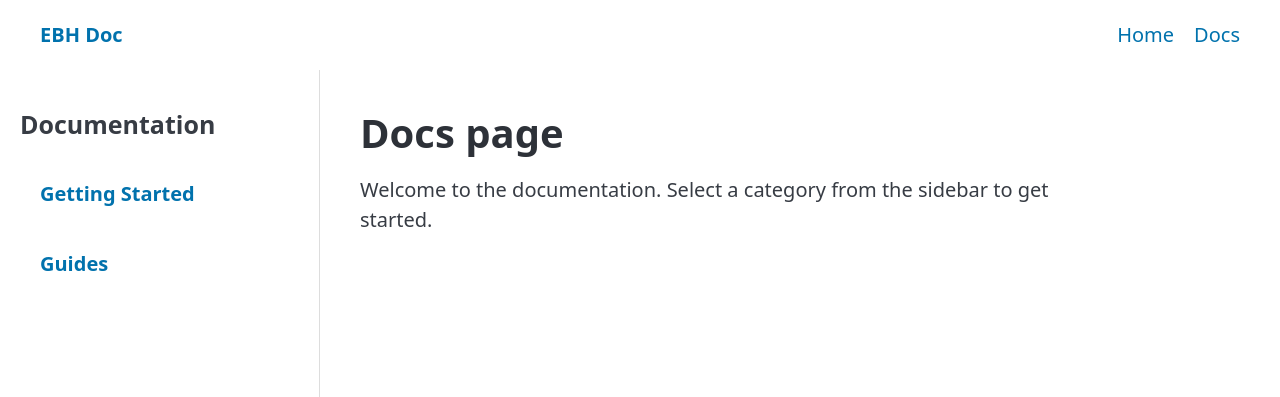
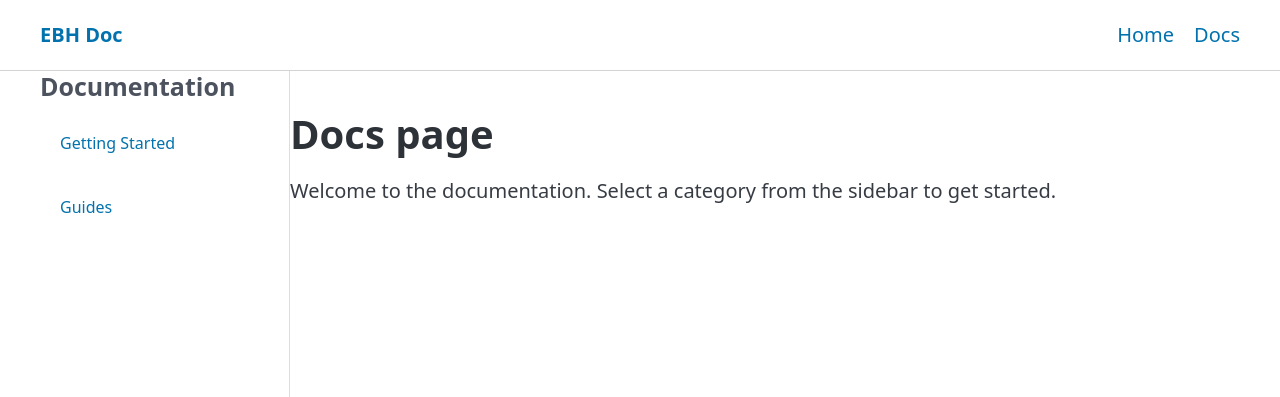
Before and after one commit to nedalturas/ebhdocsite, an Eleventy site: page src/docs.njk in a window 1280 px wide. Shown: the top 397 px of the page. Built offline with nearby package versions, Linux system fonts and the light colour scheme; Eleventy itself is replaced by a stand-in of ours; files that its build step writes are made by us from their sources; files whose address does not match are found by name.

Commit message:
polish the docs layout, added themeswitcher(wip)

```diff
--- a/src/_includes/base.njk
+++ b/src/_includes/base.njk
@@ -8,8 +8,7 @@
   <!-- Shared CSS libraries -->
   {# <link rel="stylesheet" href="https://cdn.jsdelivr.net/npm/tailwindcss@2.2.19/dist/tailwind.min.css"> #}
   {# <link rel="stylesheet" href="css/global.css"> #}
-  <link rel="stylesheet" href="/css/pico.min.css"
-  <link rel="stylesheet" href="/css/pico.blue.min.css"
+  <link rel="stylesheet" href="/css/pico.min.css" />
 
   <!-- Page-specific CSS -->
   {% block styles %}{% endblock %}
@@ -17,7 +16,14 @@
 <body>
 
     {% include "components/navbar.njk" %}
-    {% block content %}{% endblock %}
+    {% block content %}
+
+    <script src="/js/themeSwitch.js"></script>
+
+    {% endblock %}
+
+
+
 
 </body>
 </html>
--- a/src/_includes/components/navbar.njk
+++ b/src/_includes/components/navbar.njk
@@ -9,9 +9,11 @@
     .nav-container{
         width: 100%;
         background-color: var(--pico-background-color);
-        border-bottom: lightgrey;
+        border-bottom: 1px solid lightgrey;
         top: 0;
         position: sticky;
+
+        z-index: 100;
     }
 
 
--- a/src/_includes/docs-layout.njk
+++ b/src/_includes/docs-layout.njk
@@ -16,15 +16,14 @@
 
 <body>
   {% block content %}
-  <div class="parent">
+  <div class="parent container">
     <aside class="sidebar">
-      <h2>Documentation</h2>
+      <h4>Documentation</h4>
       <nav>
         {% for category, docs in collections.docsByCategory %}
         <div class="category">
           <button class="category-toggle outline">
             {{ category | replace("-", " ") | title }}
-            {# <span class="arrow"></span> #}
           </button>
           <ul class="category-links">
             {% for doc in docs %}
@@ -37,7 +36,7 @@
         {% endfor %}
       </nav>
     </aside>
-    <main class="content">
+    <main class="content container">
       {{ content | safe }}
     </main>
   </div>
--- a/src/css/docs.css
+++ b/src/css/docs.css
@@ -1,24 +1,20 @@
 /* Global Styling */
-@import url(css/pico.min.css);
-@import url(globals.css);
+
 
 .parent{
-  display: grid;
-    grid-template-columns: minmax(150px, 25%) 1fr;
+    display: flex;
+    height: 100vh;
 }
 
 .sidebar {
   /* background: #f5f5f5; */
-  padding: 2rem 1rem;
+  width: 250px;
+  /* padding: 1rem 1rem; */
   border-right: 1px solid #ddd;
-  overflow-y: scroll;
-  height: 100vh;
-  top: 0;
 }
 
 .sidebar h2 {
   margin-bottom: 1.5rem;
-  font-size: 1.25rem;
 }
 
 .sidebar nav {
@@ -35,35 +31,22 @@
   /* background: #e0e0e0; */
   border: none;
   text-align: left;
-  font-weight: bold;
   cursor: pointer;
   display: flex;
   justify-content: space-between;
   align-items: center;
   transition: background 0.2s;
+  font-size: .80rem;
 }
 
-.arrow{
-}
 
-.arrow::after{
-  content: var(--pico-icon-chevron);
-  color: var(--pico-background-color);
-}
-
-.category-toggle .arrow {
-  transition: transform 0.2s;
-}
-
-.category.open .arrow {
-  transform: rotate(-180deg);
-}
 
 .category-links {
   list-style: none;
   max-height: 0;
   overflow: hidden;
   transition: max-height 0.3s ease;
+  font-size: 0.75rem;
 }
 
 .category.open .category-links {
@@ -73,26 +56,24 @@
 
 .category-links li {
   margin-bottom: 0.25rem;
+
 }
 
 .category-links a {
   text-decoration: none;
-  color: #333;
+  color: var(--pico-color);
   display: block;
-  padding: 0.5rem 0.75rem;
-  border-radius: 4px;
+  /* padding: 0.5rem 0.75rem; */
+  /* border-radius: 4px; */
   transition: background 0.2s;
-  margin-left: 1em;
-}
-
-.category-links a:hover {
-  background: #e0e0e0;
+  margin-left: 2em;
 }
 
 .content {
   flex: 1;
   padding: 2rem;
-  max-width: 800px;
+  overflow-y: auto;
+  /* max-width: 800px; */
 }
 
 .content h1 {
@@ -100,6 +81,6 @@
 }
 
 .category-links a.active {
-  background: #d0d0d0;
+  /* background: #d0d0d0; */
   font-weight: bold;
 }
--- a/src/css/home.css
+++ b/src/css/home.css
@@ -1,3 +1,3 @@
 /* Global styling */
 
-@import url(globals.css);
+/* @import url(globals.css); */
```
Also changed, not shown: src/js/themeSwitch.js (added), 9 other files.
